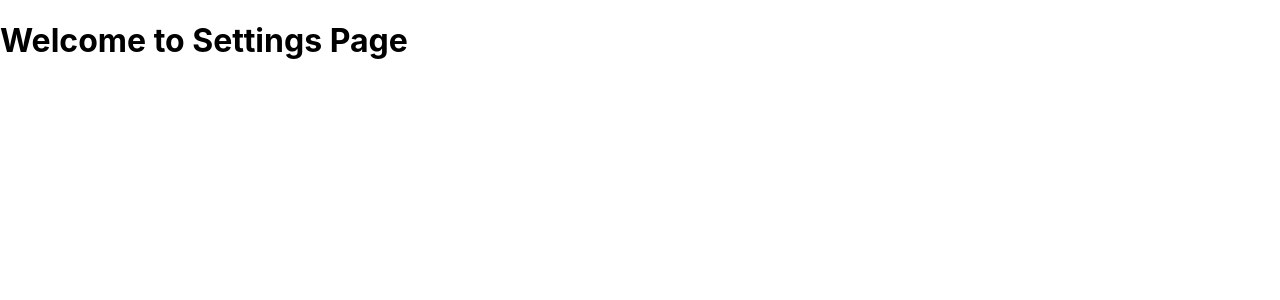
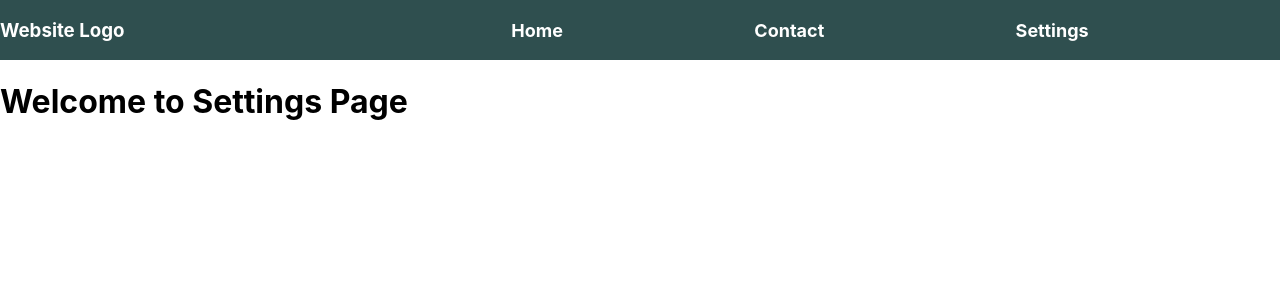
Before and after one commit to karthickvkumar/vcentry24, a React (Create React App) app in the folder learning-react/: page /settings in a window 1280 px wide. Shown: the top 300 px of the page. Built offline with nearby package versions, Linux system fonts and the light colour scheme.

Commit message:
source code

```diff
--- a/learning-react/src/App.js
+++ b/learning-react/src/App.js
@@ -11,7 +11,7 @@ const App = () => {
   return(
     <BrowserRouter>
       <Routes>
-        <Route path="home" element={<HomePage></HomePage>}></Route>
+        <Route path="" element={<HomePage></HomePage>}></Route>
         <Route path="contact" element={<ContactPage></ContactPage>}></Route>
         <Route path="settings" element={<SettingsPage></SettingsPage>}></Route>
       </Routes>
--- a/learning-react/src/components/header.js
+++ b/learning-react/src/components/header.js
@@ -1,32 +1,17 @@
 import React from "react";
+import {NavLink} from "react-router-dom";
 
 const HeaderComponent = () => {
-
-  const userName = "karthick";
-
-  const address = {
-    street: "12, AMC Road",
-    area: "T.Nagar",
-    city: "Chennai"
-  };
-
-  const list = [
-    "Mr.Abc", "Mr.Bcd", "Mr.Def"
-  ]
-
-  const onLogout = () => {
-    alert("You've been successfully Logout!");
-  }
-
   return(
-    <div>
-      <h2>Welcome back, {userName}</h2>
-      <button onClick={() => onLogout()}>Logout</button>
-      <h3>Location: {address.area}, {address.city}</h3>
-
-      <h3>{list[0]} , {list[2]}</h3>
-
-      <h2 className="heading-text">Header of this page</h2>
+    <div className="header">
+      <div className="logo">
+        <h3>Website Logo</h3>
+      </div>
+      <div className="site-menu">
+        <NavLink to="/" className="link">Home</NavLink>
+        <NavLink to="/contact" className="link">Contact</NavLink>
+        <NavLink to="/settings" className="link">Settings</NavLink>
+      </div>
     </div>
   )
 }
--- a/learning-react/src/css/style.css
+++ b/learning-react/src/css/style.css
@@ -7,3 +7,28 @@
   color: crimson;
   font-style: italic;
 }
+
+.header{
+  background-color: darkslategray;
+  color: white;
+  display: flex;
+  justify-content: flex-start;
+  align-items: baseline;
+}
+
+.logo{
+  width: 25%;
+}
+
+.site-menu{
+  width: 75%;
+  display: flex;
+  justify-content: space-evenly;
+}
+
+.link{
+  color: white;
+  text-decoration: none;
+  font-size: 18px;
+  font-weight: bolder;
+}
--- a/learning-react/src/pages/contact.js
+++ b/learning-react/src/pages/contact.js
@@ -1,8 +1,10 @@
 import React from "react";
+import HeaderComponent from "../components/header";
 
 const ContactPage = () => {
   return(
     <div>
+      <HeaderComponent></HeaderComponent>
       <h1>Welcome to Contact Page</h1>
     </div>
   )
--- a/learning-react/src/pages/home.js
+++ b/learning-react/src/pages/home.js
@@ -1,8 +1,10 @@
 import React from "react";
+import HeaderComponent from "../components/header";
 
 const HomePage = () => {
   return(
     <div>
+      <HeaderComponent></HeaderComponent>
       <h1>Welcome to Home Page</h1>
     </div>
   )
--- a/learning-react/src/pages/settings.js
+++ b/learning-react/src/pages/settings.js
@@ -1,8 +1,10 @@
 import React from "react";
+import HeaderComponent from "../components/header";
 
 const SettingsPage = () => {
   return(
     <div>
+      <HeaderComponent></HeaderComponent>
       <h1>Welcome to Settings Page</h1>
     </div>
   )
```
Also changed, not shown: learning-react/src/components/sample.js (added, +34 -0 lines).
